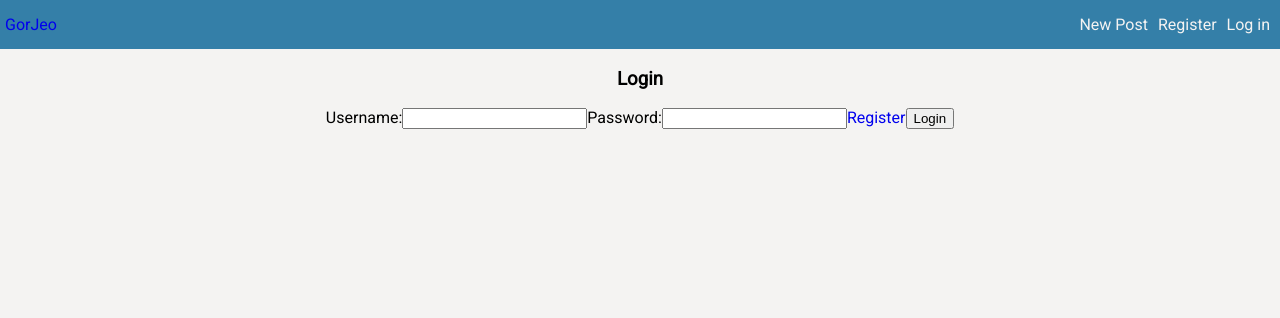
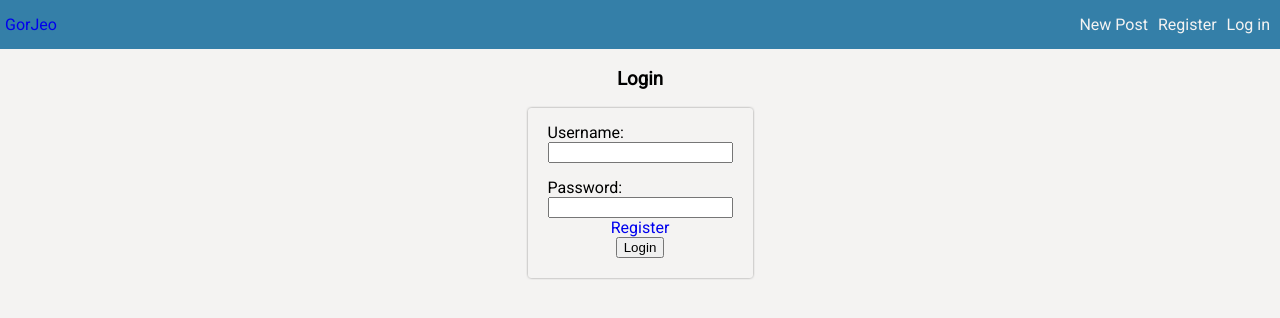
Before and after one commit to Juan321654/gorjeo, a React (Create React App) app in the folder client/: page /login in a window 1280 px wide. Shown: the top 318 px of the page. Built offline with nearby package versions, Linux system fonts and the light colour scheme; the HTML template or start-up script is replaced by a standard one.

Commit message:
styling css for login done

```diff
--- a/client/src/screens/Login/Login.css
+++ b/client/src/screens/Login/Login.css
@@ -0,0 +1,26 @@
+.container-login{
+    display: flex;
+    flex-direction: column;
+}
+
+.border1-login{
+    display: flex;
+    flex-direction: column;
+    justify-content: center;
+    align-items: center;
+}
+
+.border-login{
+    box-shadow: 0px 0px 3px -1px;
+    border-radius: 3px;
+    padding: 0px 20px 20px 20px;
+    display: flex;
+    flex-direction: column;
+    justify-content: center;
+    align-items: center;
+}
+
+.p-login{
+    text-align: left;
+    margin: 15px 0px 0px 0px;
+}
--- a/client/src/screens/Login/Login.jsx
+++ b/client/src/screens/Login/Login.jsx
@@ -20,7 +20,10 @@ export default function Login(props) {
     }
 
     return (
-        <form onSubmit={(e) => {
+        <div className="container-login">
+            <form
+                className="border1-login"
+                onSubmit={(e) => {
                     e.preventDefault();
                     handleLogin(formData);
                 }}>
@@ -29,8 +32,9 @@ export default function Login(props) {
                     error &&
                     <p>{error}</p>
                 }
+                <div className="border-login">
                     <label>
-                Username:
+                        <p className="p-login">Username:</p>
                         <input
                             type="text"
                             value={username}
@@ -39,7 +43,7 @@ export default function Login(props) {
                         />
                     </label>
                     <label>
-                Password:
+                        <p className="p-login">Password:</p>
                         <input
                             type="password"
                             value={password}
@@ -48,7 +52,11 @@ export default function Login(props) {
                         />
                     </label>
                     <Link to='/register'>Register</Link>
+                    <div>
                         <button>Login</button>
+                    </div>
+                </div>
             </form>
+        </div>
     )
 }
--- a/client/src/screens/Signup/SignUp.css
+++ b/client/src/screens/Signup/SignUp.css
@@ -18,7 +18,7 @@
 
 .p-sign{
     text-align: left;
-    margin: 5px;
+    margin: 10px 0px 0px 0px;
 }
 
 .label-sign{
```
Lines whose indentation alone changed are shown as unchanged.
